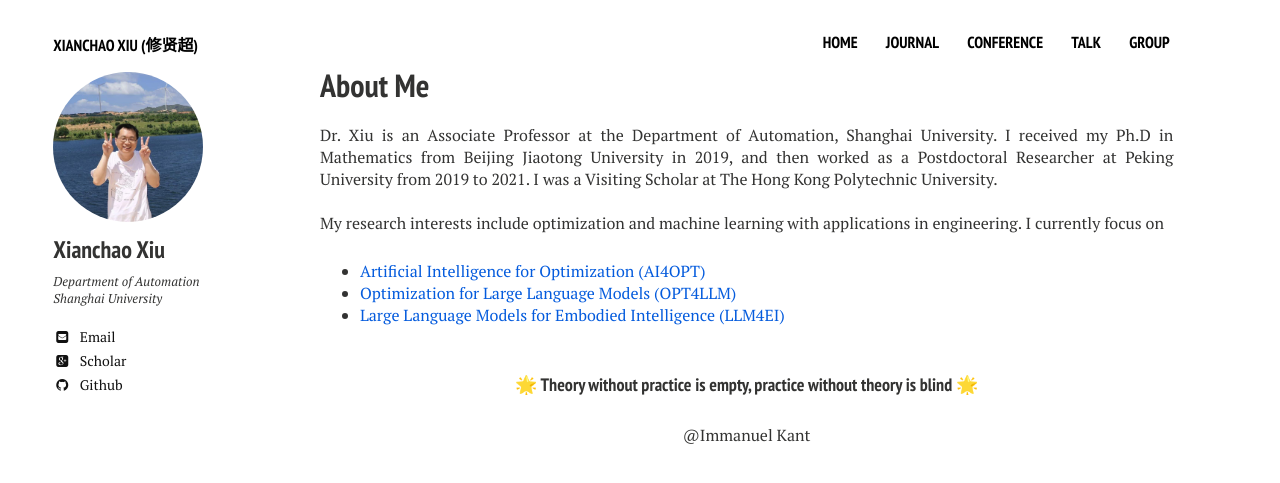
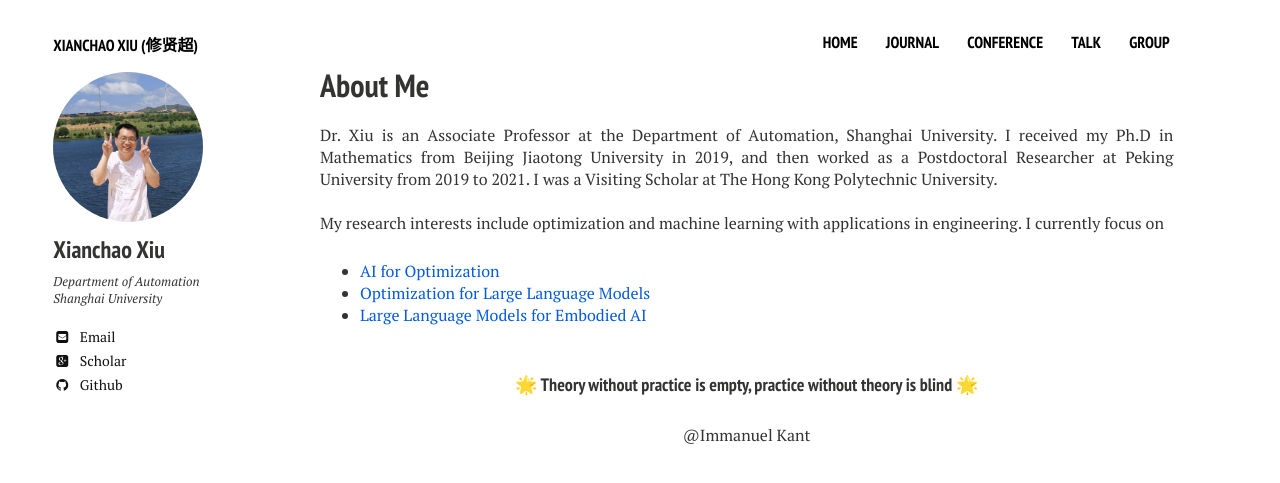
Before and after one commit to xianchaoxiu/xianchaoxiu.github.io, a Jekyll site: the page built from index.md, in a window 1280 px wide. Shown: the top 483 px of the page. Built offline with Jekyll 4.4.1, drawn with Linux system fonts in a browser that asks for light colours; nearby versions of some CDN libraries.

Commit message:
Update home2.html

```diff
--- a/_layouts/home2.html
+++ b/_layouts/home2.html
@@ -35,9 +35,9 @@
 	 My research interests include optimization and machine learning with applications in engineering.
 	 I currently focus on
 	<ul>
-      <li> <a href="https://github.com/xianchaoxiu/AI4OPT" class="textlink" target="_blank">Artificial Intelligence for Optimization (AI4OPT)</a> </li>
-     <li> <a href="https://github.com/xianchaoxiu/OPT4LLM" class="textlink" target="_blank">Optimization for Large Language Models (OPT4LLM) </a> </li>
-      <li> <a href="https://github.com/xianchaoxiu/LLM4EI" class="textlink" target="_blank">Large Language Models for Embodied Intelligence (LLM4EI) </a> </li>   <br>
+      <li> <a href="https://github.com/xianchaoxiu/AI4OPT" class="textlink" target="_blank">AI for Optimization</a> </li>
+     <li> <a href="https://github.com/xianchaoxiu/OPT4LLM" class="textlink" target="_blank">Optimization for Large Language Models </a> </li>
+      <li> <a href="https://github.com/xianchaoxiu/LLM4EAI" class="textlink" target="_blank">Large Language Models for Embodied AI </a> </li>   <br>
     </ul>
 
 
```
